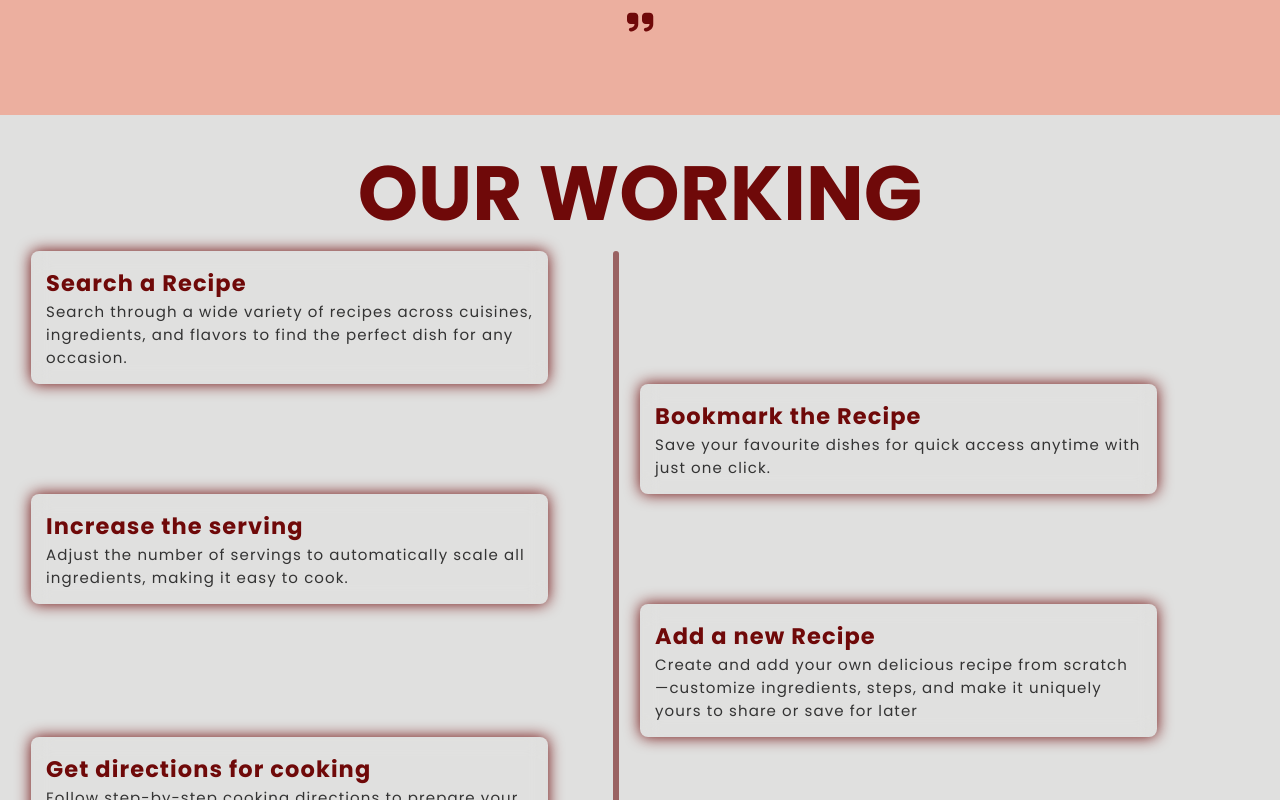
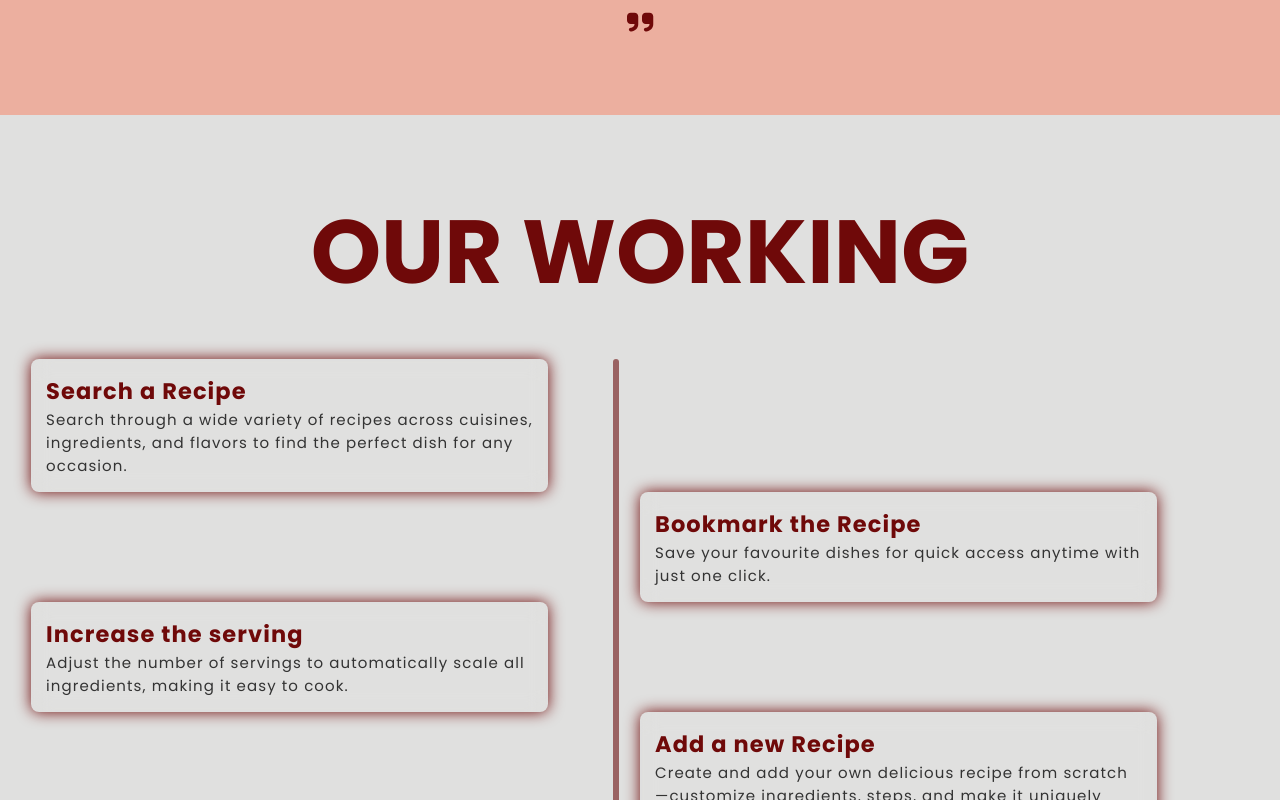
Before and after one commit to PavitrankMishra/Food-Recipe-, a React (Vite) app: page / in a window 1280 px wide. Shown: the part 1660-2460 px from the top of the page. Built offline with nearby package versions, Linux system fonts and the light colour scheme; a web font is replaced by a local one.

Commit message:
"style:UPDATED MARGIN AND PADDING FR WORKING COMPONENT"

```diff
--- a/src/Components/Working.css
+++ b/src/Components/Working.css
@@ -5,13 +5,14 @@
   flex-direction: column;
   max-width: 100%;
   overflow:hidden;
-  margin:70wpx 0;
+  margin:70px 0;
 }
 
 .workingContainer h1 {
-  font-size: 6vw;
+  font-size: 7vw;
   text-transform: uppercase;
   color: #6f0909;
+  margin-bottom:40px;
 }
 
 .workingContainer .timeline {
```
